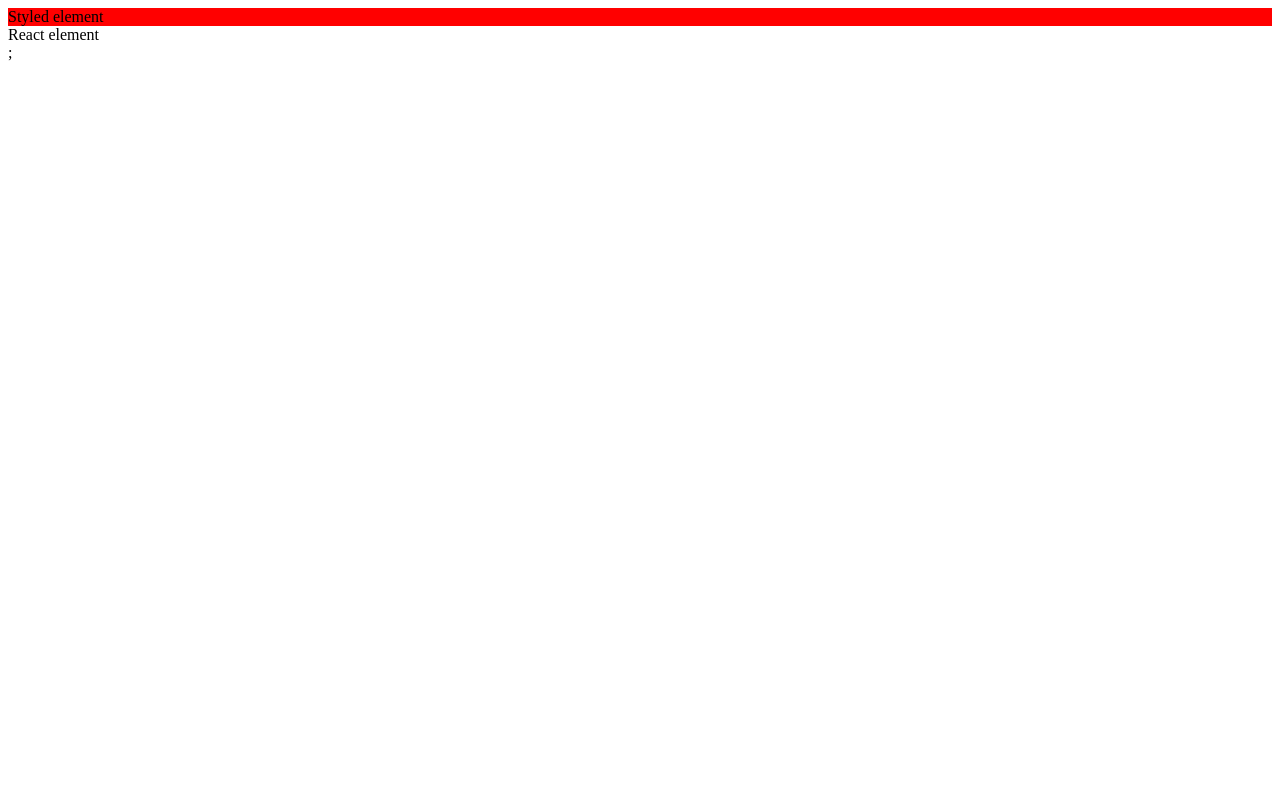
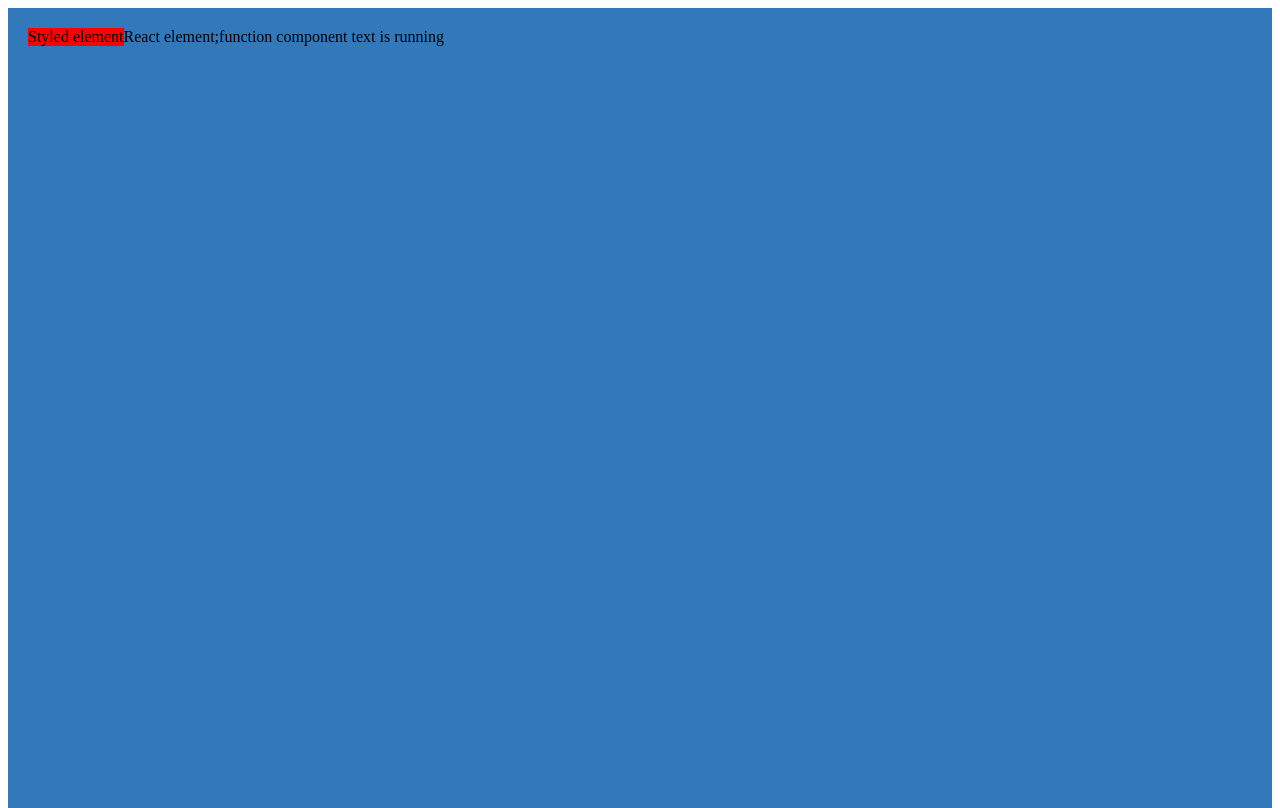
Before and after one commit to mostofakamalpassa/react-trello-typescript, a React (Create React App) app: page / in a window 1280 px wide. Built offline with nearby package versions, Linux system fonts and the light colour scheme.

Commit message:
styled component add and styles.tx file crated

```diff
--- a/package.json
+++ b/package.json
@@ -13,6 +13,7 @@
     "react": "^18.2.0",
     "react-dom": "^18.2.0",
     "react-scripts": "5.0.1",
+    "styled-components": "^5.3.5",
     "typescript": "^4.7.4",
     "web-vitals": "^2.1.4"
   },
@@ -39,5 +40,8 @@
       "last 1 firefox version",
       "last 1 safari version"
     ]
+  },
+  "devDependencies": {
+    "@types/styled-components": "^5.1.9"
   }
 }
--- a/src/App.tsx
+++ b/src/App.tsx
@@ -1,6 +1,9 @@
 import React from "react";
 import logo from "./logo.svg";
 import "./App.css";
+import Element from "./components/Element";
+import styled from "styled-components";
+import { AppContainer } from "./styles";
 
 export const App = () => {
   const buttons: React.CSSProperties = {
@@ -11,8 +14,11 @@
   };
   return (
     <>
-      <div style={{ backgroundColor: "red" }}>Styled element</div>
-      <div className="styled">React element</div>;
+      <AppContainer>
+        <div style={{ backgroundColor: "red" }}>Styled element</div>
+        <div className="styled">React element</div>;
+        <Element />
+      </AppContainer>
     </>
   );
 };
--- /dev/null
+++ b/src/styles.ts
@@ -0,0 +1,34 @@
+import styled from "styled-components";
+
+export const AppContainer = styled.div`
+  align-items: flex-start;
+  background-color: #3179ba;
+  display: flex;
+  flex-direction: row;
+  height: 100%;
+  padding: 20px;
+  width: 100%;
+`;
+
+export const ColumnContainer = styled.div`
+  background-color: #ebecf0;
+  width: 300px;
+  min-height: 40px;
+  margin-right: 20px;
+  border-radius: 3px;
+  padding: 8px 8px;
+  flex-grow: 0;
+`;
+export const ColumnTitle = styled.div`
+padding: 6px 16px 12px;
+font-weight: bold;`
+
+export const CardContainer = styled.div`
+background-color: #fff;
+cursor: pointer;
+margin-bottom: 0.5rem;
+padding: 0.5rem 1rem;
+max-width: 300px;
+border-radius: 3px;
+box-shadow: #091e4240 0px 1px 0px 0px;
+`
```
Also changed, not shown: 1 other file (tests, documents, lock files or other folders).
